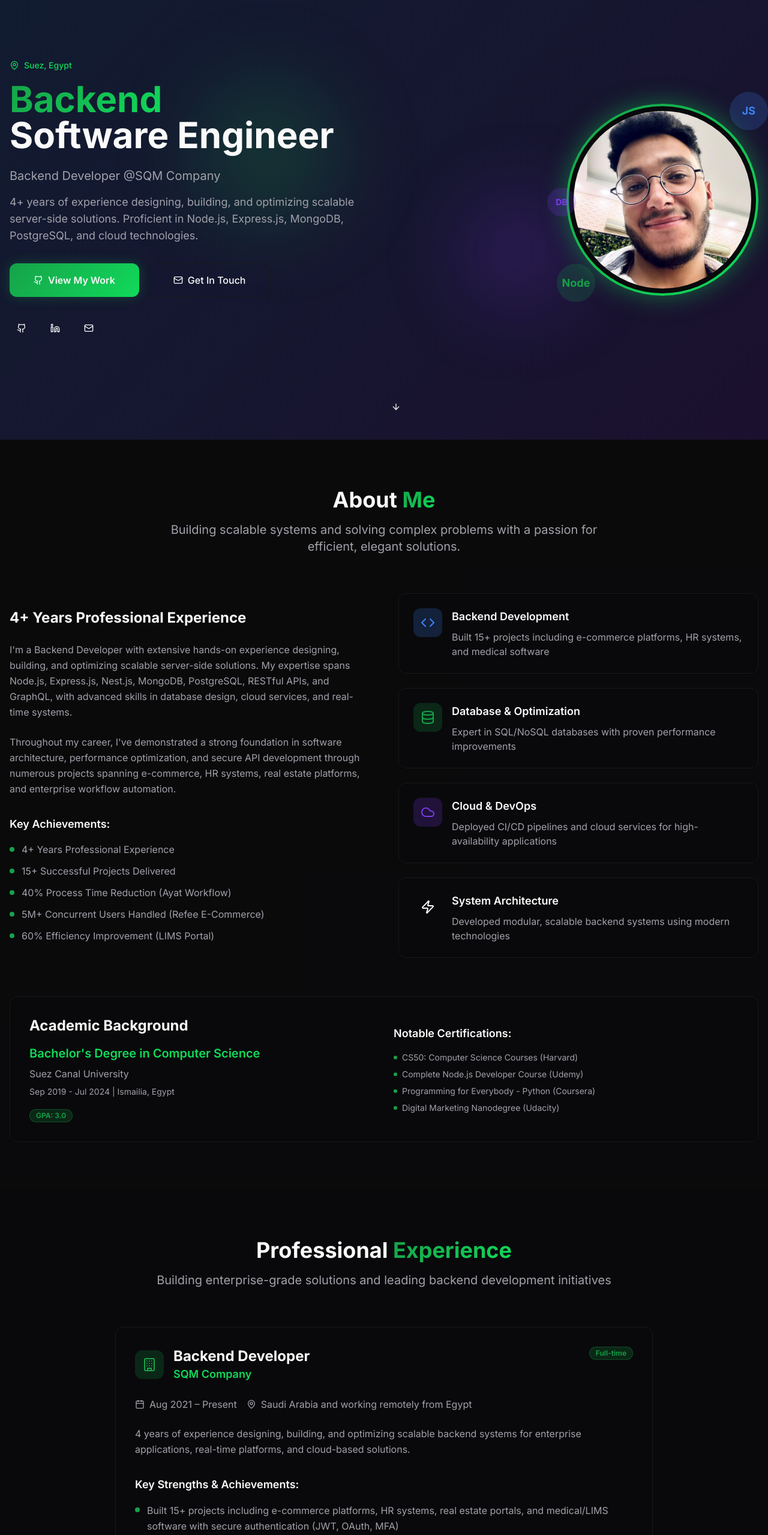
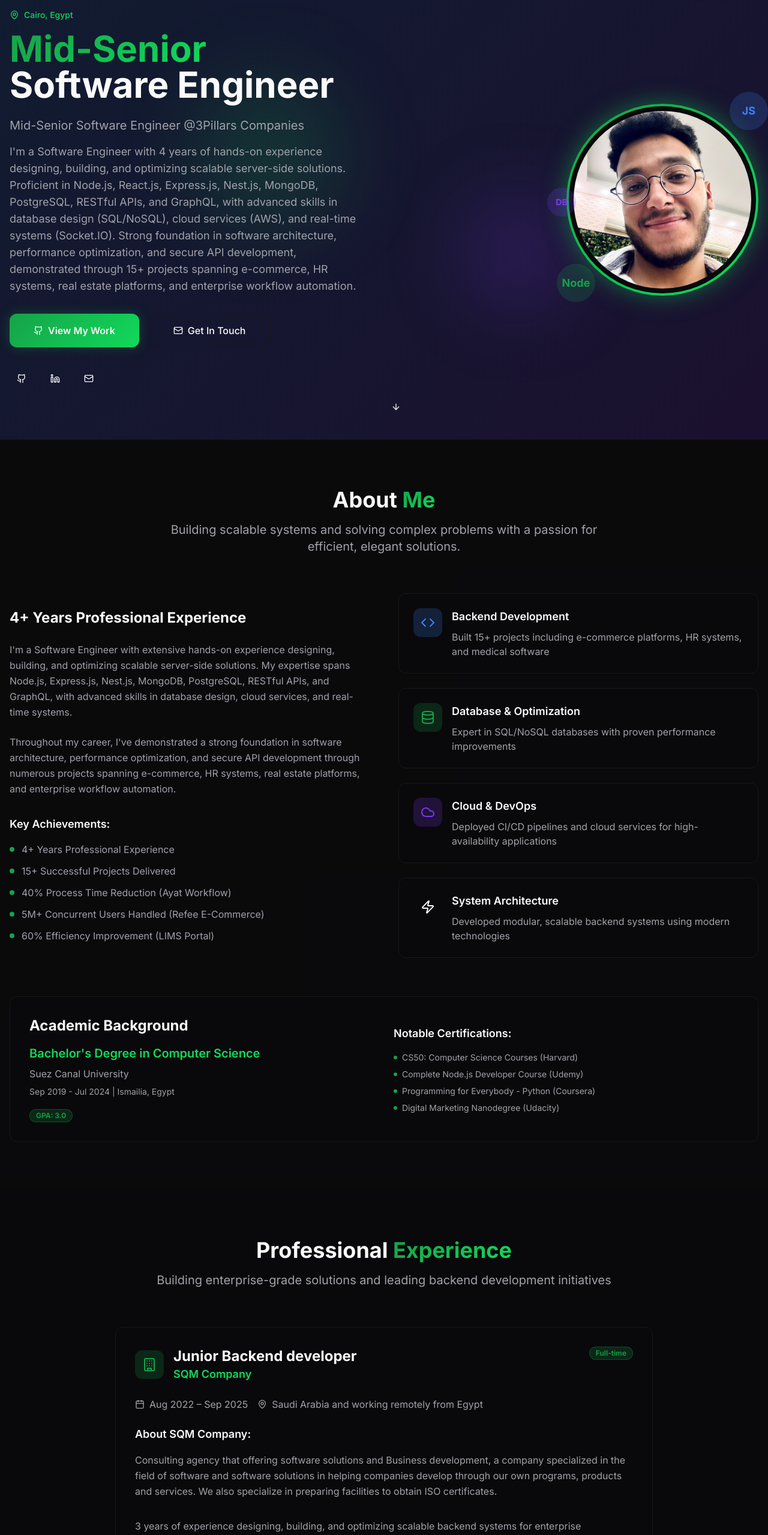
Before and after one commit to KarimSaeed1/Portfolio, a React (Vite) app: page / in a window 1280 px wide. Shown: the part 67-2626 px from the top of the page at 60% size. Built offline with nearby package versions, Linux system fonts and the light colour scheme.

Commit message:
3Pillars updates

```diff
--- a/src/components/About.tsx
+++ b/src/components/About.tsx
@@ -56,7 +56,7 @@ const About = () => {
           <div className="animate-slideInLeft">
             <h3 className="text-2xl font-bold mb-6">4+ Years Professional Experience</h3>
             <p className="text-muted-foreground mb-6 leading-relaxed">
-              I'm a Backend Developer with extensive hands-on experience designing, building, and optimizing
+              I'm a Software Engineer with extensive hands-on experience designing, building, and optimizing
               scalable server-side solutions. My expertise spans Node.js, Express.js, Nest.js, MongoDB,
               PostgreSQL, RESTful APIs, and GraphQL, with advanced skills in database design, cloud services,
               and real-time systems.
--- a/src/components/Contact.tsx
+++ b/src/components/Contact.tsx
@@ -24,7 +24,7 @@ const Contact = () => {
     {
       icon: <MapPin className="w-6 h-6" />,
       title: "Location",
-      value: "Suez, Egypt",
+      value: "Cairo, Egypt",
       link: "https://www.google.com/maps/place/Suez,+Egypt",
       color: "tech-purple"
     }
--- a/src/components/Experience.tsx
+++ b/src/components/Experience.tsx
@@ -4,19 +4,21 @@ import { Badge } from './ui/badge';
 import { Building, Calendar, MapPin } from 'lucide-react';
 
 const Experience = () => {
-  const experience = {
+  const experiences = [
+      {
       company: "SQM Company",
-    position: "Backend Developer",
-    duration: "Aug 2021 – Present",
+      position: "Junior Backend developer",
+      duration: "Aug 2022 – Sep 2025",
       location: "Saudi Arabia and working remotely from Egypt",
       type: "Full-time",
-    description: "4 years of experience designing, building, and optimizing scalable backend systems for enterprise applications, real-time platforms, and cloud-based solutions.",
+      about: "Consulting agency that offering software solutions and Business development, a company specialized in the field of software and software solutions in helping companies develop through our own programs, products and services. We also specialize in preparing facilities to obtain ISO certificates.",
+      description: "3 years of experience designing, building, and optimizing scalable backend systems for enterprise applications, real-time platforms, and cloud-based solutions. Strong expertise in Node.js, Express.js, MongoDB, PostgreSQL, and AWS, with a proven ability to develop high-performance RESTful APIs, microservices, and real-time applications (Socket.IO).",
       achievements: [
-      "Built 15+ projects including e-commerce platforms, HR systems, real estate portals, and medical/LIMS software with secure authentication (JWT, OAuth, MFA)",
-      "Designed and managed SQL/NoSQL databases (MongoDB, PostgreSQL, MySQL), conducted migrations, and improved query performance",
-      "Developed modular, testable, and scalable backend systems using TypeScript, Prisma ORM, and unit testing (Jest, Mocha)",
-      "Deployed CI/CD pipelines (Git, Docker) and cloud services (AWS S3, Firebase) for high-availability applications",
-      "Led backend development, mentored junior developers, and worked with cross-functional teams"
+        "Backend Development – Built 15+ projects including e-commerce platforms, HR systems, real estate portals, and medical/LIMS software with secure authentication (JWT, OAuth, MFA)",
+        "Database & Optimization – Designed and managed SQL/NoSQL databases (MongoDB, PostgreSQL, MySQL), conducted migrations, and improved query performance",
+        "System Architecture – Developed modular, testable, and scalable backend systems using TypeScript, Prisma ORM, and unit testing (Jest, Mocha)",
+        "Cloud & DevOps – Deployed CI/CD pipelines (Git, Docker) and cloud services (AWS S3, Firebase) for high-availability applications",
+        "Leadership & Collaboration – Led backend development, mentored junior developers, and worked with cross-functional teams"
       ],
       notableProjects: [
         {
@@ -40,7 +42,27 @@ const Experience = () => {
         "MongoDB", "PostgreSQL", "MySQL", "GraphQL", "RESTful APIs",
         "AWS", "Docker", "Git", "Jest", "Mocha", "Socket.IO", "Prisma"
       ]
-  };
+    },
+    {
+      company: "3Pillars Companies",
+      position: "Mid-Senior Software Engineer",
+      duration: "Sep 2025 – Present",
+      location: "Cairo, Egypt",
+      type: "Full-time",
+      about: "In a fast moving and changing tech-market, we are always working together to offer our customers solutions that support their business models and reinforces their performance and positioning in their markets. Our companies play a great role in this journey with our customers as our technology backbones to seamless innovation and creation to deliver end-to-end solutions.",
+      description: "Collaborated with a talented team to design and build scalable systems, such as the News-Hunt platform in Pakistan, Saudi Arabia, and the UAE, using technologies including Node.js, Express.js, MySQL, Sequelize, AWS, Redis, and RabbitMQ, with a focus on high performance and system optimization across diverse domains.",
+      achievements: [
+        "System Design & Architecture – Developed modular, testable, and scalable backend systems using TypeScript, Sequalize ORM, and unit testing (Jest, Mocha)",
+        "Cloud & DevOps – Deployed CI/CD pipelines (Git, Docker, Kubernetes) and cloud services (AWS S3) for high-availability applications",
+        "Delivered high-quality, reusable components and scalable services using React.js, ensuring optimized performance, responsive design, and seamless integration with backend APIs to enhance user experience and maintainability"
+      ],
+      technologies: [
+        "Node.js", "Express.js", "TypeScript", "JavaScript", "MySQL",
+        "Sequelize", "AWS", "Redis", "RabbitMQ", "React.js",
+        "Docker", "Kubernetes", "Git", "Jest", "Mocha"
+      ]
+    }
+  ];
 
   return (
     <section id="experience" className="py-20">
@@ -54,8 +76,9 @@ const Experience = () => {
           </p>
         </div>
 
-        <div className="max-w-4xl mx-auto">
-          <Card className="glass-effect animate-slideInUp">
+        <div className="max-w-4xl mx-auto space-y-8">
+          {experiences.map((experience, idx) => (
+            <Card key={idx} className="glass-effect animate-slideInUp">
               <CardContent className="p-8">
                 {/* Company Header */}
                 <div className="flex flex-col md:flex-row md:items-center justify-between mb-6">
@@ -85,6 +108,16 @@ const Experience = () => {
                   </div>
                 </div>
 
+                {/* About Company */}
+                {experience.about && (
+                  <div className="mb-8">
+                    <h4 className="text-lg font-semibold mb-4">About {experience.company}:</h4>
+                    <p className="text-muted-foreground leading-relaxed">
+                      {experience.about}
+                    </p>
+                  </div>
+                )}
+
                 {/* Description */}
                 <p className="text-muted-foreground mb-8 leading-relaxed">
                   {experience.description}
@@ -104,6 +137,7 @@ const Experience = () => {
                 </div>
 
                 {/* Notable Projects */}
+                {experience.notableProjects && (
                   <div className="mb-8">
                     <h4 className="text-lg font-semibold mb-4">Notable Projects:</h4>
                     <div className="grid md:grid-cols-3 gap-4">
@@ -120,6 +154,7 @@ const Experience = () => {
                       ))}
                     </div>
                   </div>
+                )}
 
                 {/* Technologies */}
                 <div>
@@ -134,6 +169,7 @@ const Experience = () => {
                 </div>
               </CardContent>
             </Card>
+          ))}
         </div>
       </div>
     </section>
--- a/src/components/Footer.tsx
+++ b/src/components/Footer.tsx
@@ -16,7 +16,7 @@ const Footer = () => {
           {/* Brand */}
           <div className="text-center md:text-left">
             <h3 className="text-2xl font-bold text-gradient mb-2">Karim Saeed</h3>
-            <p className="text-muted-foreground">Backend Software Engineer</p>
+            <p className="text-muted-foreground">Software Engineer</p>
             <p className="text-sm text-muted-foreground">Building scalable solutions</p>
           </div>
 
--- a/src/components/Hero.tsx
+++ b/src/components/Hero.tsx
@@ -20,22 +20,21 @@ const Hero = () => {
           <div className="text-center lg:text-left animate-slideInLeft">
             <div className="flex items-center justify-center lg:justify-start gap-2 text-primary-glow mb-4">
               <MapPin className="w-4 h-4" />
-              <span className="text-sm font-medium">Suez, Egypt</span>
+              <span className="text-sm font-medium">Cairo, Egypt</span>
             </div>
 
             <h1 className="text-4xl md:text-6xl font-bold mb-6">
-              <span className="text-gradient">Backend</span>
+              <span className="text-gradient">Mid-Senior</span>
               <br />
               <span className="text-foreground">Software Engineer</span>
             </h1>
 
             <p className="text-xl text-muted-foreground mb-4">
-              Backend Developer @SQM Company
+              Mid-Senior Software Engineer @3Pillars Companies
             </p>
 
             <p className="text-lg text-muted-foreground mb-8 max-w-2xl mx-auto lg:mx-0">
-              4+ years of experience designing, building, and optimizing scalable server-side solutions.
-              Proficient in Node.js, Express.js, MongoDB, PostgreSQL, and cloud technologies.
+              I'm a Software Engineer with 4 years of hands-on experience designing, building, and optimizing scalable server-side solutions. Proficient in Node.js, React.js, Express.js, Nest.js, MongoDB, PostgreSQL, RESTful APIs, and GraphQL, with advanced skills in database design (SQL/NoSQL), cloud services (AWS), and real-time systems (Socket.IO). Strong foundation in software architecture, performance optimization, and secure API development, demonstrated through 15+ projects spanning e-commerce, HR systems, real estate platforms, and enterprise workflow automation.
             </p>
 
             <div className="flex flex-col sm:flex-row gap-4 justify-center lg:justify-start mb-8">
--- a/src/components/Navigation.tsx
+++ b/src/components/Navigation.tsx
@@ -76,7 +76,7 @@ const Navigation = () => {
           <div className="hidden md:flex items-center gap-2">
             <ThemeToggle />
             <Button variant="hero" size="sm" className="animate-glow" asChild>
-              <a href="https://drive.google.com/file/d/1YK_EEF00LzeuRtqJBsiv2LlW4ljZ4F1y/view?usp=drivesdk" target="_blank" rel="noopener noreferrer">
+              <a href="https://drive.google.com/file/d/1G0kDp3m7aZOUl33Z8jaSniUepRrD2tU_/view?usp=drivesdk" target="_blank" rel="noopener noreferrer">
                 <Download className="w-4 h-4" />
                 Resume
               </a>
--- a/src/components/Skills.tsx
+++ b/src/components/Skills.tsx
@@ -15,7 +15,7 @@ const Skills = () => {
       icon: <Cog className="w-6 h-6" />,
       title: "Frameworks & Libraries",
       color: "success",
-      skills: ["Node.js", "Express.js", "Nest.js", "Laravel", "Socket.IO", "Prisma", "Mongoose"]
+      skills: ["Node.js", "React.js", "Express.js", "Nest.js", "Laravel", "Socket.IO", "Prisma", "Mongoose"]
     },
     {
       icon: <Database className="w-6 h-6" />,
@@ -27,13 +27,13 @@ const Skills = () => {
       icon: <Cloud className="w-6 h-6" />,
       title: "DevOps & Cloud Services",
       color: "tech-orange",
-      skills: ["AWS Cloud Services", "Docker", "Firebase", "CI/CD", "Git & GitHub"]
+      skills: ["AWS Cloud Services", "Docker", "Firebase", "CI/CD", "Git & GitHub", "Linux"]
     },
     {
       icon: <Wrench className="w-6 h-6" />,
       title: "Development Tools & Testing",
       color: "warning",
-      skills: ["Visual Studio", "VS Code", "Postman", "Unit Testing", "Microsoft Office Suite", "Debugging"]
+      skills: ["Visual Studio", "VS Code", "Postman", "Unit Testing", "Microsoft Office Suite", "Debugging", "Claude & ChatGpt"]
     },
     {
       icon: <Users className="w-6 h-6" />,
```
Lines whose indentation alone changed are shown as unchanged.
